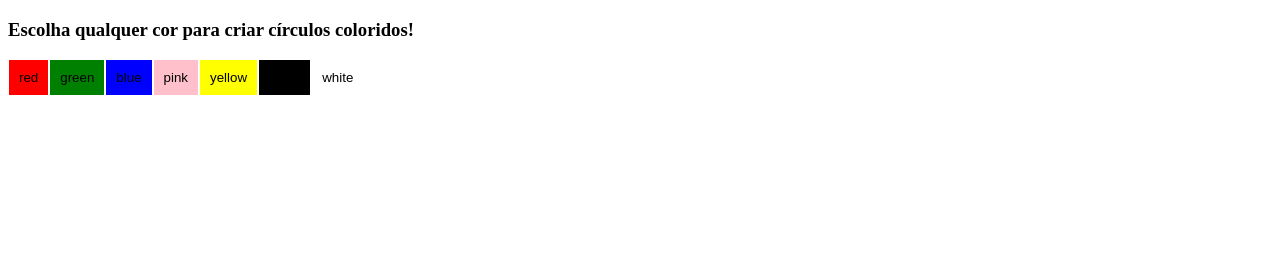
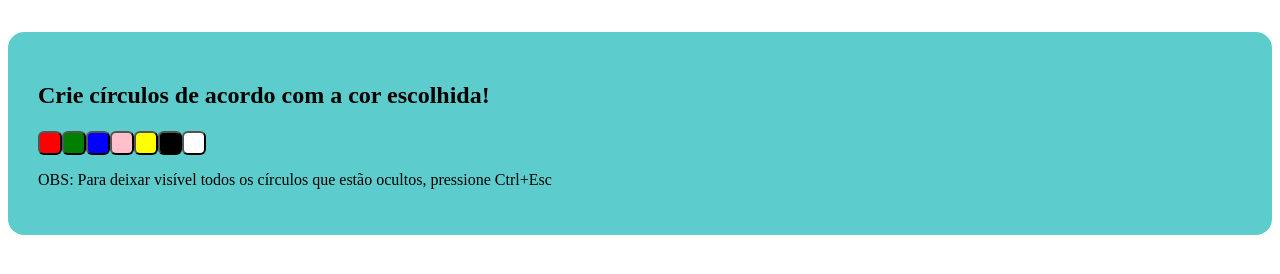
Before and after one commit to LilianAcioly/Trabalho2, a plain HTML site: page index.html in a window 1280 px wide. Drawn offline with Linux system fonts and the light colour scheme.

Commit message:
Update index.html

```diff
--- a/index.html
+++ b/index.html
@@ -8,73 +8,108 @@
         <meta http-equiv="Content-type" content="text/html; charset=utf-8" />
         <meta name="viewport" content="width=device-width, initial-scale=1" />
 
-        <style>
+        <style type="text/css">
+
+            div#divMae {
+                width: auto;
+                margin: 2em auto;
+                padding: 30px;
+                background-color: rgb(93, 204, 204);
+                border-radius: 1em;
+
+            }
+
             .circle {
                 width: 130px;
                 height: 130px;
                 border-radius: 50%;
                 float: left;
-                margin-right: 50px;
-                margin-bottom: 30px;
+                margin-right: 25px;
+                margin-bottom: 5px;
                 margin-top: 20px;
                 border: 1px solid black;
             }
-            input {
+            button {
                 padding: 10px;
-                border: 1px solid white;
+                border-radius: 25%;
             }
 
-            input:hover {
+            button:hover {
                 cursor: pointer;
-                border: 1px solid black;
+                border: 2px solid black;
             }
 
         </style>
 
         <script language="javascript">
 
+            //cada círculo (div) terá um nome (id) diferente e uma cor
             let contador = 0;
+            let cores = ["red", "green", "blue", "pink", "yellow", "black", "white"];
+            let circles = [];
 
             document.addEventListener('DOMContentLoaded', function() {
-                var inicio = document.createElement('div');
-                inicio.id = 'divMae';
-                var cores = ["red", "green", "blue", "pink", "yellow", "black", "white"];
-                var novoParagrafo = document.createElement('h3');
 
-                var text = document.createTextNode("Escolha qualquer cor para criar círculos coloridos!");
-                inicio.appendChild(novoParagrafo);
+                //criando menu
+                // --- criando div1 do menu
+                var one = document.createElement('div');
+                one.id = "divMae";
+
+                /* --- acrescentando na div do menu o título da opção 1 - "criar um círculo
+                da cor escolhida" --- */
+                var novoParagrafo = document.createElement('h2');
+                var text = document.createTextNode("Crie círculos de acordo com a cor escolhida!");
+                one.appendChild(novoParagrafo);
                 novoParagrafo.appendChild(text);
 
-
+                // --- acrescentando a mini paleta de cores na div do menu
                 cores.forEach(function(cor) {
-                    var button = document.createElement('input');
+                    var button = document.createElement('button');
                     button.type = 'button';
                     button.value = cor;
                     button.id = 'btn';
                     button.style.backgroundColor = cor;
                     button.onclick = () => createCircle(button);
-                    inicio.appendChild(button);
+                    one.appendChild(button);
                 });
 
+                var read = document.createElement('p');
+                var readme = document.createTextNode("OBS: Para deixar visível todos os círculos que estão ocultos, pressione Ctrl+Esc")
+                read.appendChild(readme);
+                one.appendChild(read);
 
-                document.body.appendChild(inicio);
+
+                // --- deixa visível todos os círculos ocultos
+                window.onkeydown = function (event) {
+                    if (event.ctrlKey && event.key === "Escape") {
+                        circles.forEach(element => {
+                            document.getElementById(element).style.display = "block";
+                        });
+
+                    }
+                }
+
+
+                document.body.appendChild(one);
+
             }, false);
 
+            // --- função que cria o circulo da cor escolhida
             function createCircle(el) {
                 let div = document.createElement('div');
-                //let divMae = document.getElementById("divMae");
                 div.id = (el.value + '-circle' + contador.toString());
                 div.className = 'circle';
                 div.style.backgroundColor = el.value;
                 div.title = 'Clique e me apague!';
                 div.onclick = function(){
+                    circles.push(div.id.toString());
                     document.getElementById(div.id.toString()).style.display = "none";
                 }
+
 
                 document.body.appendChild(div);
                 contador++;
             }
-
 
          </script>
 
```
